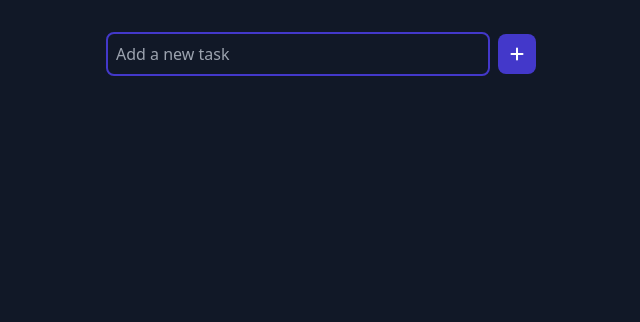
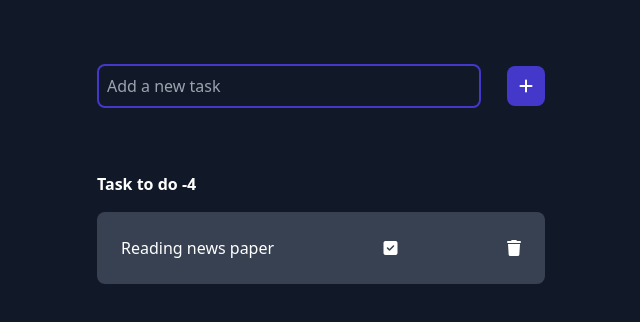
Before and after one commit to chhotuMarandi/Advance-To-Do-List, a plain HTML site: page index.html in a window 1280 px wide. Shown: the whole page, without its empty margins (319-959 px from the left). Drawn offline with Linux system fonts and the light colour scheme.

Commit message:
add todos

```diff
--- a/index.html
+++ b/index.html
@@ -14,14 +14,26 @@
     />
   </head>
   <body class="bg-gray-900">
-    <div class="container flex justify-center">
-      <div class="input-field flex justify-between items-center gap-2 mt-8">
+    <div class="container max-w-md mx-auto">
+      <div class="input-field flex justify-between items-center gap-2 mt-16">
         <input
           type="text"
           placeholder="Add a new task"
           class="w-96 p-2 rounded-lg border-2 border-indigo-700 outline-none bg-transparent"
         />
-        <i class="fa-solid fa-plus text-white bg-indigo-700 p-3 rounded-lg"></i>
+        <i
+          class="fa-solid fa-plus text-white bg-indigo-700 p-3 rounded-lg cursor-pointer"
+        ></i>
+      </div>
+      <div class="task mt-16 text-white">
+        <p class="mb-4 font-bold">Task to do -4</p>
+        <div
+          class="todos bg-gray-700 flex justify-between items-center p-6 rounded-lg"
+        >
+          <p>Reading news paper</p>
+          <i class="fa-solid fa-square-check"></i>
+          <i class="fa-solid fa-trash"></i>
+        </div>
       </div>
     </div>
   </body>
```
Also changed, not shown: output.css.
